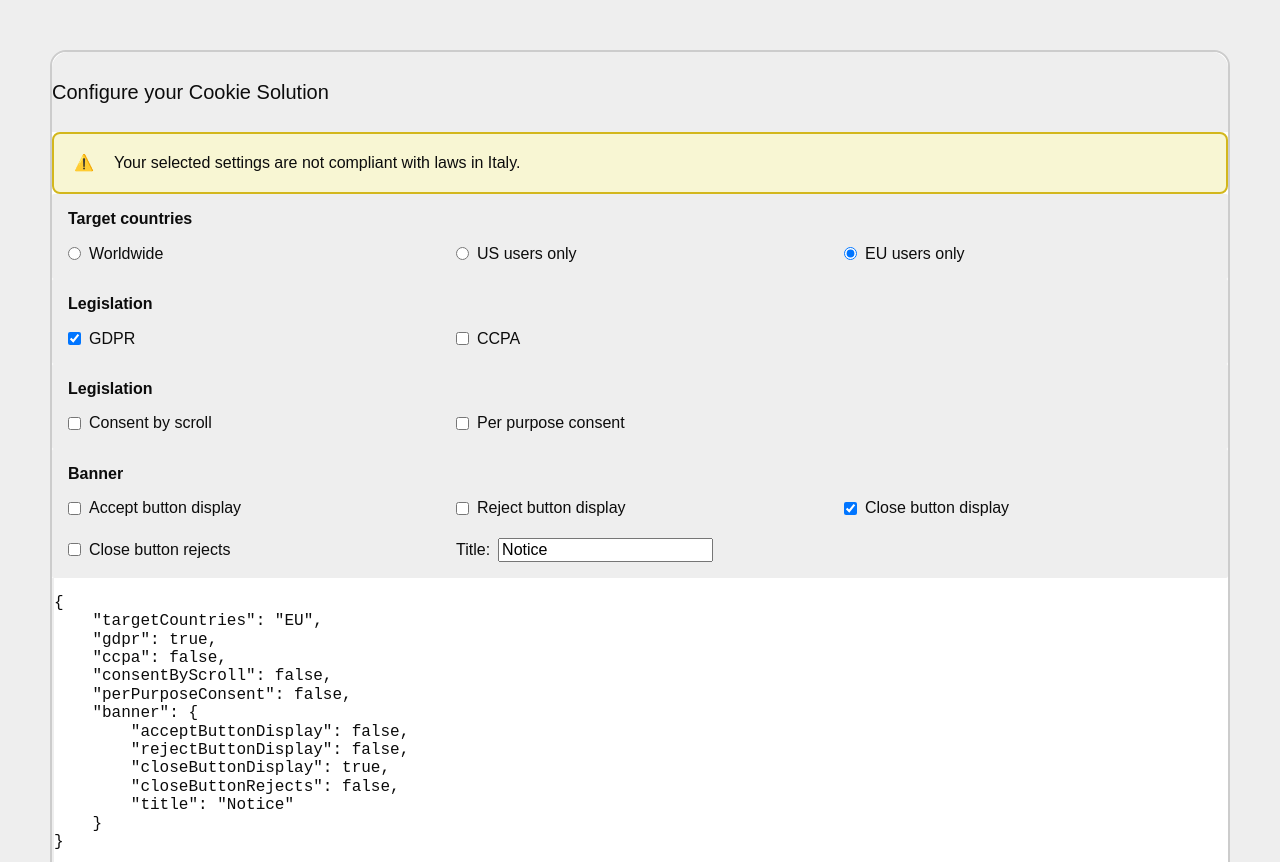
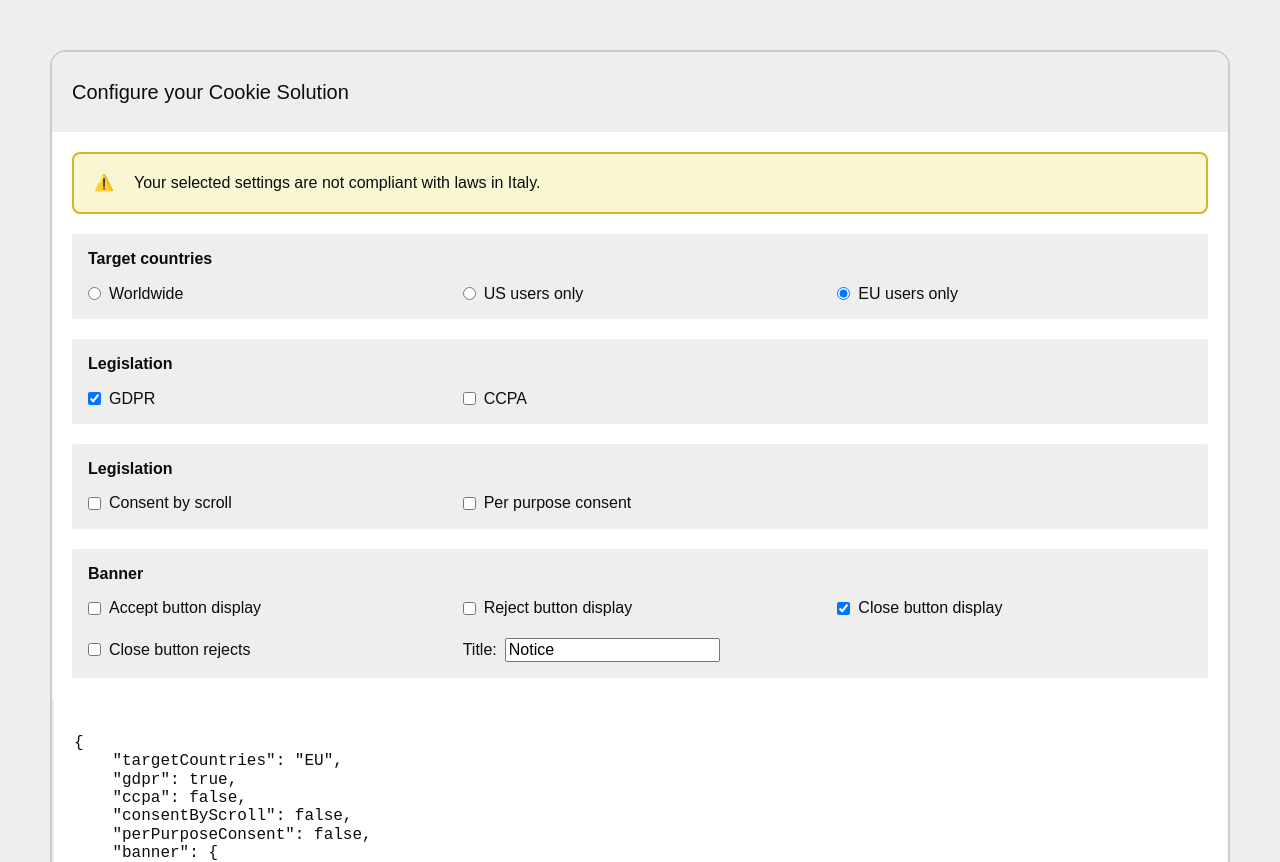
Before and after one commit to gabrielsbomboi/iubenda-challenge, a Vue app: page / in a window 1280 px wide. Shown: the top 862 px of the page. Built offline with nearby package versions, Linux system fonts and the light colour scheme.

Commit message:
style(css): fix lint warnings and errors

```diff
--- a/src/components/AppButton.vue
+++ b/src/components/AppButton.vue
@@ -95,16 +95,6 @@
         }
     }
 
-    &:hover {
-        border-color: var(--button-border-color-hover);
-        background-color: var(--button-background-color-hover);
-        cursor: pointer;
-
-        .button__label {
-            color: var(--button-font-color-hover);
-        }
-    }
-
     &--loading {
         pointer-events: none;
 
@@ -126,5 +116,17 @@
             color: var(--button-font-color-disabled);
         }
     }
+
+    @media (width >= 1025px) {
+        &:hover {
+            border-color: var(--button-border-color-hover);
+            background-color: var(--button-background-color-hover);
+            cursor: pointer;
+
+            .button__label {
+                color: var(--button-font-color-hover);
+            }
+        }
+    }
 }
 </style>
--- a/src/components/NotificationInline.vue
+++ b/src/components/NotificationInline.vue
@@ -48,9 +48,9 @@
     display: flex;
     align-items: center;
     justify-content: flex-start;
-    gap: 1.25rem;
+    gap: var(--app-padding);
     width: 100%;
-    padding: 1.25rem;
+    padding: var(--app-padding);
     background-color: var(--background-color);
     border: 0.125rem solid var(--border-color);
     border-radius: 0.5rem;
--- a/src/components/WidgetFieldset.vue
+++ b/src/components/WidgetFieldset.vue
@@ -40,9 +40,9 @@
         display: grid;
         grid-template-columns: 1fr;
         grid-template-rows: auto;
-        grid-gap: 1.25rem;
+        grid-gap: var(--app-padding);
 
-        @media (min-width: 768px) {
+        @media (width >= 768px) {
             grid-template-columns: repeat(3, 1fr);
         }
     }
--- a/src/composables/useConfigSubmission.js
+++ b/src/composables/useConfigSubmission.js
@@ -8,7 +8,7 @@
  * Encapsulates the config submission logic.
  */
 export function useConfigSubmission() {
-    const baseUrl = ''
+    const baseUrl = '' // TBD: configure the "real" base URL
     const store = useConfigStore()
     const isSubmitting = ref(false)
     const error = ref(null)
@@ -24,7 +24,7 @@
                 return
             }
 
-            await axios.post(`${baseUrl}/config`, payload)
+            await axios.post(`${baseUrl}/config`, payload) // TBD: configure the "real" endpoint | patch?
 
             success.value = true
         } catch (err) {
--- a/src/style.css
+++ b/src/style.css
@@ -1,6 +1,9 @@
 @import 'normalize.css';
 
 :root {
+    /* Baselines */
+    --app-padding: 1.25rem;
+
     /* Colors */
     --primary-color: #fff;
     --secondary-color: #eee;
@@ -23,12 +26,11 @@
 }
 
 #app {
-    width: auto;
     display: flex;
     flex-direction: column;
     align-items: center;
     justify-content: center;
-    gap: 1.25rem;
+    gap: var(--app-padding);
     width: 100%;
     min-height: 100vh;
     margin: 0 auto;
@@ -37,7 +39,7 @@
         min-height: 100dvh;
     }
 
-    @media (min-width: 1025px) {
+    @media (width >= 1025px) {
         max-width: 1720px;
         padding: 3.125rem;
     }
```
Also changed, not shown: .stylelintrc.cjs.
